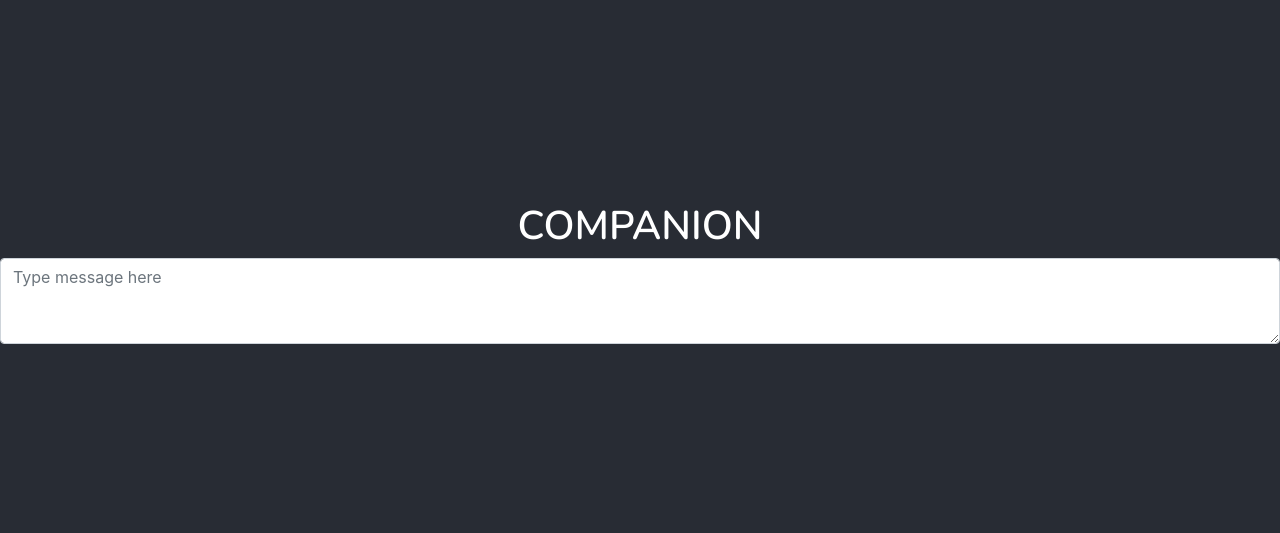
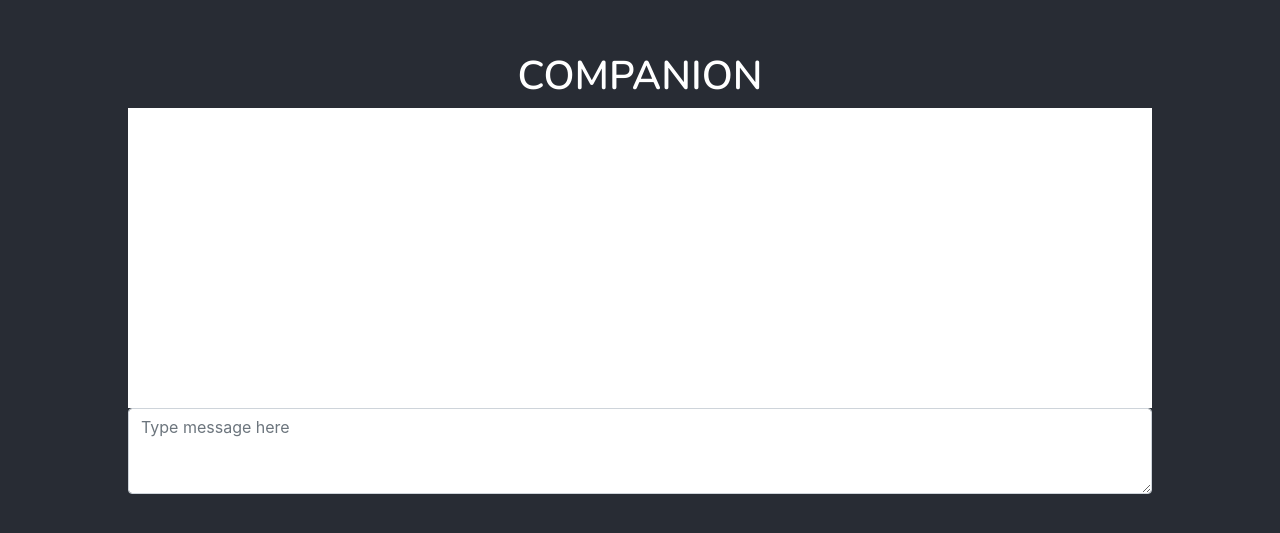
Before and after one commit to apinanyogaratnam/companion-client, a React (Create React App) app: page /#/companion in a window 1280 px wide. Shown: the part 119-652 px from the top of the page. Built offline with nearby package versions, Linux system fonts and the light colour scheme.

Commit message:
completed centering css with html tags

```diff
--- a/src/Companion.js
+++ b/src/Companion.js
@@ -1,5 +1,6 @@
 import React, { useState } from 'react';
 import Form from 'react-bootstrap/Form';
+import './Companion.css'
 
 const Companion = () => {
     const [messages, setMessages] = useState([]);
@@ -9,13 +10,20 @@ const Companion = () => {
     return (
         <div>
             <h1>Companion</h1>
-            <Form>
-            <Form.Group className="mb-3 message-input" controlId="exampleForm.ControlTextarea1">
+            <div className="messages-view-container">
+                <div className="messages-view">
+                    <div className="message">
+                        <h1>Hello</h1>
+                    </div>
+                </div>
+            </div>
+            <Form className="message-input">
+            <Form.Group className="mb-3" controlId="exampleForm.ControlTextarea1">
                 <Form.Control as="textarea" placeholder="Type message here" rows={3} />
             </Form.Group>
             </Form>
         </div>
-    )
+    );
 }
 
 export default Companion;
```
